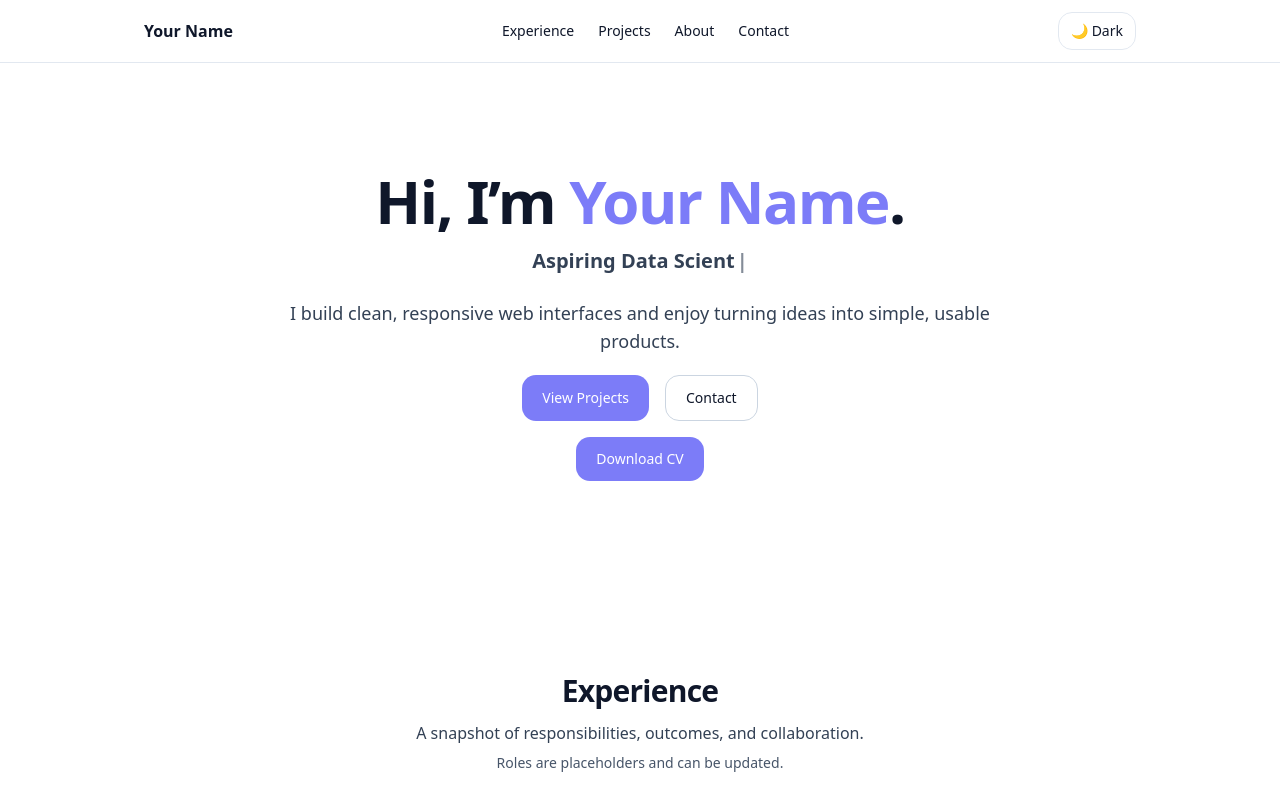
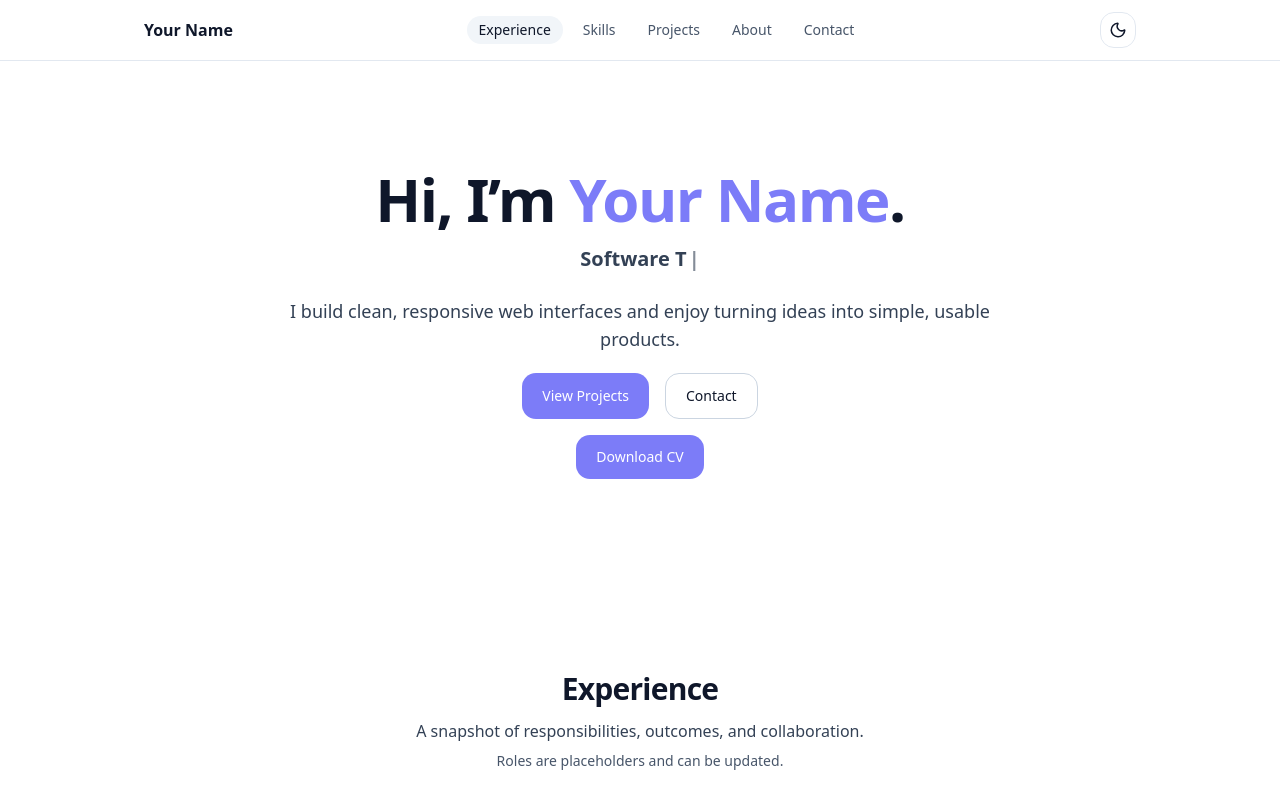
Before and after one commit to Tiego3/portfolio-react, a React (Vite) app: page / in a window 1280 px wide. Shown: the top 800 px of the page. Built offline with nearby package versions, Linux system fonts and the light colour scheme.

Commit message:
Polish project cards hover and link styling.Add Lucide icons to project links. Add active section highlight in header nav. Polish header nav hover styling and theme toggle icon. Improve focus styles for header navigation.

```diff
--- a/package.json
+++ b/package.json
@@ -10,6 +10,7 @@
     "preview": "vite preview"
   },
   "dependencies": {
+    "lucide-react": "^0.563.0",
     "react": "^19.2.0",
     "react-dom": "^19.2.0"
   },
--- a/src/components/Header.jsx
+++ b/src/components/Header.jsx
@@ -1,7 +1,19 @@
+import { Moon, Sun } from "lucide-react";
 import useTheme from "../hooks/useTheme";
+import useActiveSection from "../hooks/useActiveSection";
 
 export default function Header() {
   const { theme, toggleTheme } = useTheme();
+  const sections = ["top", "experience", "skills", "projects", "about", "contact"];
+  const activeId = useActiveSection(sections);
+
+  const navLinkClass = (id) =>
+    "rounded-xl px-3 py-1 transition outline-none focus-visible:ring-2 focus-visible:ring-accent-500/40 focus-visible:ring-offset-2 focus-visible:ring-offset-white dark:focus-visible:ring-offset-slate-950 " +
+    (activeId === id
+      ? "bg-slate-100 text-slate-900 dark:bg-slate-900 dark:text-slate-100"
+      : "text-slate-600 hover:text-slate-900 dark:text-slate-400 dark:hover:text-slate-100 " +
+        "underline underline-offset-4 decoration-transparent hover:decoration-current");
+
 
   return (
     <header className="sticky top-0 z-50 border-b border-slate-200 bg-white/80 backdrop-blur dark:border-slate-800 dark:bg-slate-950/80">
@@ -10,20 +22,37 @@ export default function Header() {
           Your Name
         </a>
 
-        <nav className="hidden gap-6 text-sm md:flex">
-          <a className="hover:underline" href="#experience">Experience</a>
-          <a className="hover:underline" href="#projects">Projects</a>
-          <a className="hover:underline" href="#about">About</a>
-          <a className="hover:underline" href="#contact">Contact</a>
-
-
+        <nav className="hidden gap-2 text-sm md:flex">
+          <a href="#experience" className={navLinkClass("experience")}>
+            Experience
+          </a>
+          <a href="#skills" className={navLinkClass("skills")}>
+            Skills
+          </a>
+          <a href="#projects" className={navLinkClass("projects")}>
+            Projects
+          </a>
+          <a href="#about" className={navLinkClass("about")}>
+            About
+          </a>
+          <a href="#contact" className={navLinkClass("contact")}>
+            Contact
+          </a>
         </nav>
 
         <button
           onClick={toggleTheme}
-          className="rounded-xl border border-slate-200 px-3 py-2 text-sm hover:bg-slate-100 dark:border-slate-800 dark:hover:bg-slate-900"
+          className="rounded-xl border border-slate-200 p-2 transition outline-none hover:bg-slate-100 focus-visible:ring-2 focus-visible:ring-accent-500/40 focus-visible:ring-offset-2 focus-visible:ring-offset-white dark:border-slate-800 dark:hover:bg-slate-900 dark:focus-visible:ring-offset-slate-950"
         >
-          {theme === "dark" ? "☀️ Light" : "🌙 Dark"}
+          <span className="sr-only">
+            {theme === "dark" ? "Switch to light mode" : "Switch to dark mode"}
+          </span>
+
+          {theme === "dark" ? (
+            <Sun size={18} aria-hidden="true" />
+          ) : (
+            <Moon size={18} aria-hidden="true" />
+          )}
         </button>
       </div>
     </header>
--- a/src/components/Projects.jsx
+++ b/src/components/Projects.jsx
@@ -1,8 +1,10 @@
 import { projects } from "../data/projects";
+import { ExternalLink, Github } from "lucide-react";
+
 
 function ProjectCard({ project }) {
   return (
-    <div className="rounded-2xl border border-slate-200 p-5 transition hover:-translate-y-1 hover:shadow-lg dark:border-slate-800">
+    <div className="card card-hover p-5">
       <h3 className="text-lg font-semibold">{project.title}</h3>
       <p className="mt-2 text-sm text-slate-600 dark:text-slate-300">
         {project.description}
@@ -19,14 +21,28 @@ function ProjectCard({ project }) {
         ))}
       </div>
 
-      <div className="mt-5 flex gap-3 text-sm">
-        <a className="underline hover:opacity-80" href={project.live} target="_blank">
+      <div className="mt-5 flex gap-4 text-sm">
+        <a
+          className="inline-flex items-center gap-1.5 underline underline-offset-4 decoration-transparent transition hover:decoration-current hover:opacity-80"
+          href={project.live}
+          target="_blank"
+          rel="noreferrer"
+        >
+          <ExternalLink size={16} className="opacity-80" aria-hidden="true" />
           Live
         </a>
-        <a className="underline hover:opacity-80" href={project.repo} target="_blank">
+
+        <a
+          className="inline-flex items-center gap-1.5 underline underline-offset-4 decoration-transparent transition hover:decoration-current hover:opacity-80"
+          href={project.repo}
+          target="_blank"
+          rel="noreferrer"
+        >
+          <Github size={16} className="opacity-80" aria-hidden="true" />
           Repo
         </a>
       </div>
+
     </div>
   );
 }
--- a/src/components/TypingRole.jsx
+++ b/src/components/TypingRole.jsx
@@ -24,7 +24,7 @@ function usePrefersReducedMotion() {
 export default function TypingRole({
   roles = DEFAULT_ROLES,
   className = "",
-  typeSpeed = 55,
+  typeSpeed = 100,
   eraseSpeed = 35,
   pauseMs = 1100,
 }) {
--- /dev/null
+++ b/src/hooks/useActiveSection.js
@@ -0,0 +1,43 @@
+import { useEffect, useState } from "react";
+
+export default function useActiveSection(sectionIds = []) {
+  const [activeId, setActiveId] = useState(sectionIds[0] || "");
+
+  useEffect(() => {
+    if (!sectionIds.length) return;
+
+    const elements = sectionIds
+      .map((id) => document.getElementById(id))
+      .filter(Boolean);
+
+    if (!elements.length) return;
+
+    const intersecting = new Map();
+
+    const observer = new IntersectionObserver(
+      (entries) => {
+        entries.forEach((entry) => {
+          intersecting.set(entry.target.id, entry.isIntersecting);
+        });
+
+        // Pick the first section (in order) that is currently intersecting
+        const nextActive =
+          sectionIds.find((id) => intersecting.get(id)) || activeId;
+
+        if (nextActive && nextActive !== activeId) setActiveId(nextActive);
+      },
+      {
+        // treat section as active when its top crosses under the sticky header area
+        root: null,
+        threshold: 0.01,
+        rootMargin: "-96px 0px -70% 0px",
+      }
+    );
+
+    elements.forEach((el) => observer.observe(el));
+    return () => observer.disconnect();
+    // eslint-disable-next-line react-hooks/exhaustive-deps
+  }, [sectionIds]);
+
+  return activeId;
+}
```
Also changed, not shown: 1 other file (tests, documents, lock files or other folders).
